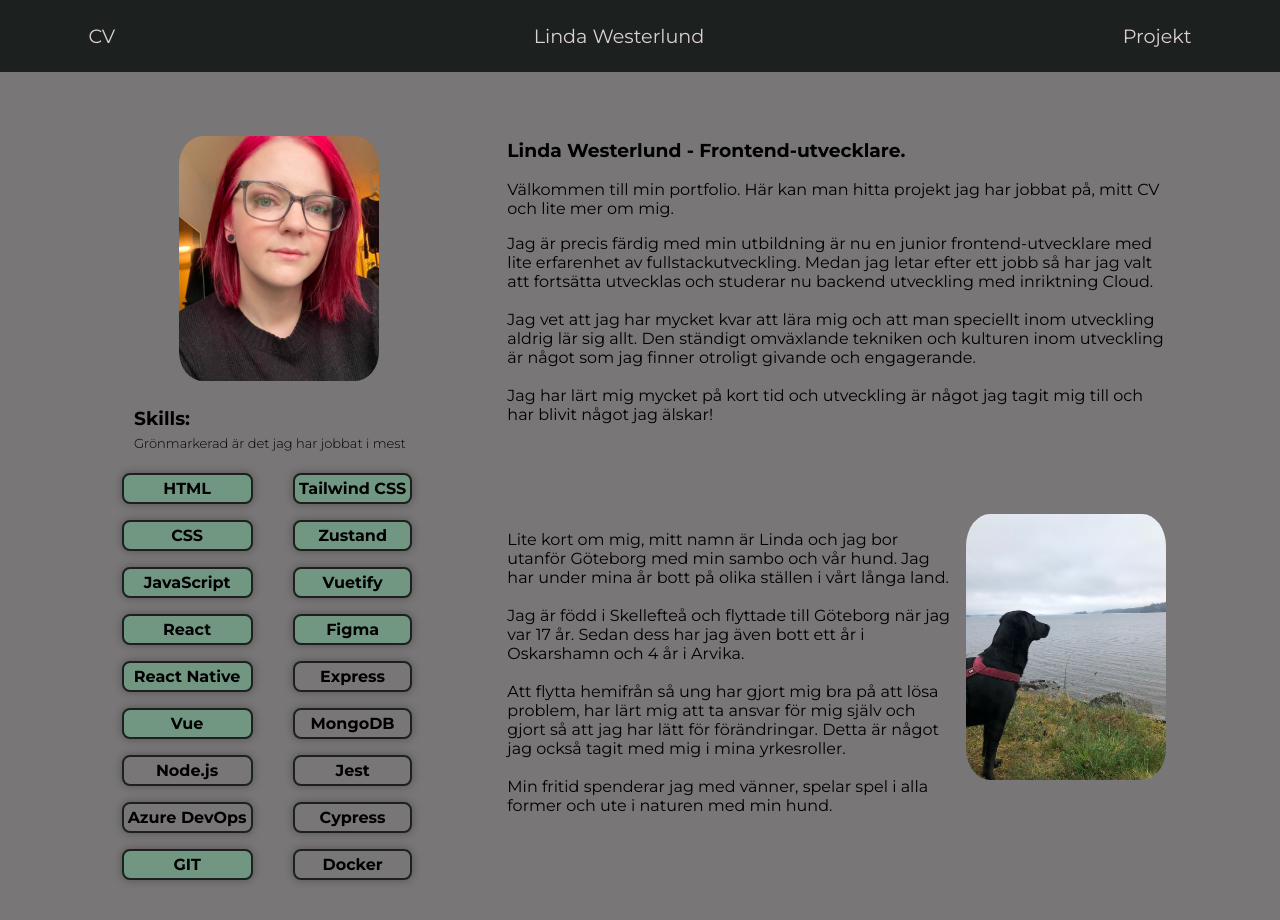
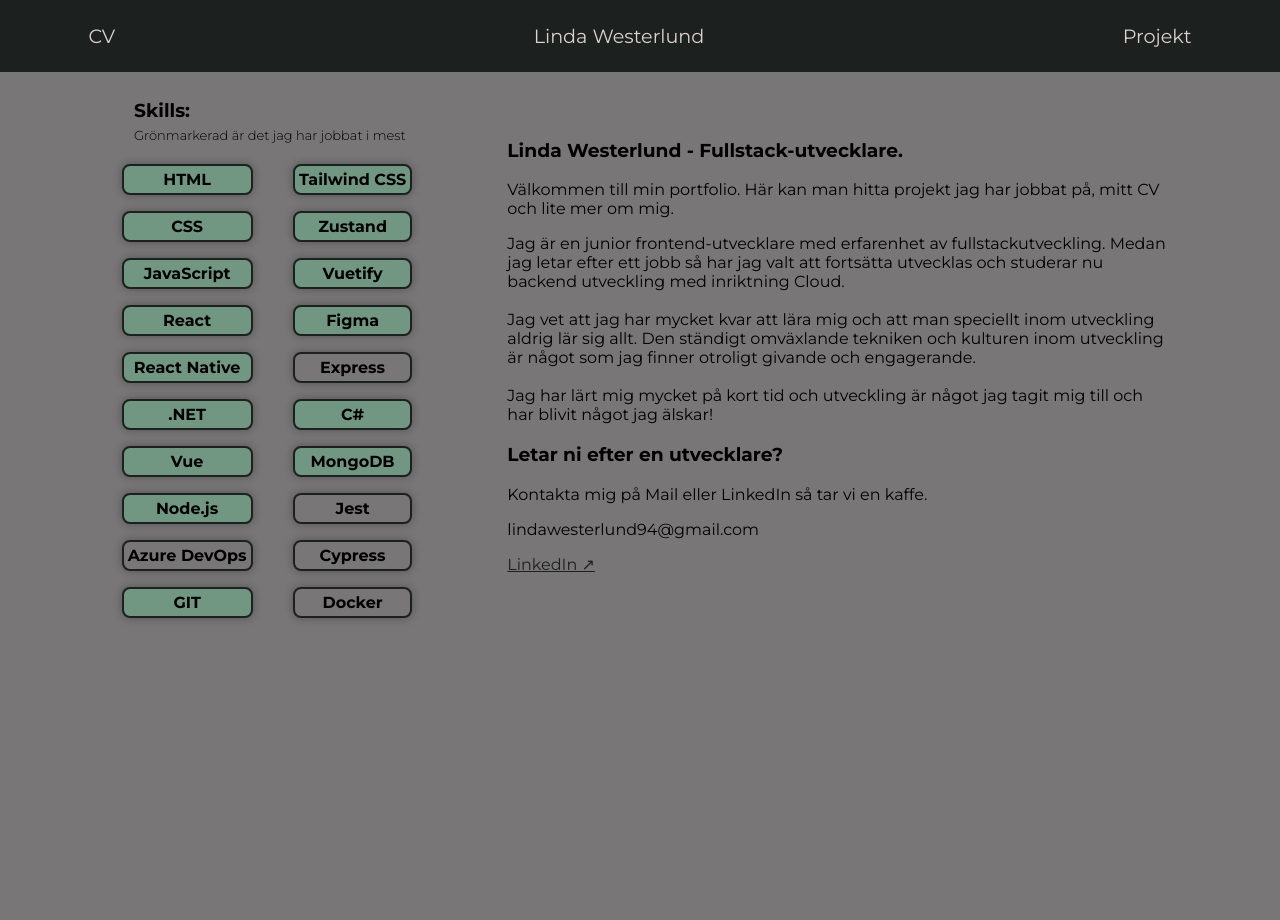
Before and after one commit to Vadfinnsinte/Linda-W-portfolio, a React (Vite) app: page / in a window 1280 px wide. Shown: the top 920 px of the page. After the commit the page ends 800 px from the top, so only its background shows below. Built offline with nearby package versions, Linux system fonts and the light colour scheme.

Commit message:
Changed lanfingpage and CV

```diff
--- a/src/components/ContactInfo.jsx
+++ b/src/components/ContactInfo.jsx
@@ -17,30 +17,24 @@ const ContactInfo = () => {
           <section>
             <h4>Målsättning</h4>
             <p>
-              Jag är klar med min utbildning och letar nu mitt första jobb som
-              examinerad utvecklare. Mitt mål är att hitta ett företag där jag
-              kan fortsätta att växa och utvecklas i min roll. Jag har under min
-              utbildning lärt mig mycket på kort tid, detta är något jag strävar
-              efter att fortsätta göra. Under tiden jag söker jobb så har jag
-              valt att fortsätta studera för att bredda mina kunskaper inom
-              backend.
+             Jag söker en roll inom utveckling där jag får kombinera frontend med backend och arbeta med moderna lösningar inom systemintegration. Jag trivs i miljöer där problemlösning, samarbete och teknisk utveckling är en naturlig del av vardagen.
             </p>
           </section>
           <section>
             <h4>Egenskaper</h4>
-            <p>
-              Jag har erfarenhet inom många olika yrken vilket har gjort mig
-              flexibel. Som person strävar jag efter att göra mitt bästa och
-              kontinuerligt förbättra mig själv. Jag är bra på att lösa problem,
-              improvisera och är inte rädd att fråga om hjälp när det behövs.
-            </p>
+            <ul>
+				<li>Lösningsorienterad och analytisk</li>
+				<li>Självständig med god samarbetsförmåga</li>
+				<li>Snabblärd och teknikintresserad</li>
+				<li>Strukturerad och ansvarstagande</li>
+            </ul>
           </section>
           <section>
             <h4>Arbetslivserfarenhet</h4>
 
             <h4>2025-2025 </h4>
             <p>
-              Utveckling av hemsida för översikt och inställningar på
+              LIA Nordlo Connect - Utveckling av hemsida för översikt och inställningar på
               kollektorer. Utvecklat i bl.a. VUE med Vuetify och nuxt. Använding
               av Grafana och docker.{" "}
             </p>
--- a/src/components/LandnigPageAlt.jsx
+++ b/src/components/LandnigPageAlt.jsx
@@ -9,18 +9,21 @@ const LandingPageAlt = () => {
   return (
     <>
       <section className="welcome-txt">
-        <img className="profile-pic" src={profilePic} />
+		   <div className="LIA-container">
+          <Language />
+        </div>
+
 
         <div className="text">
           <div>
-            <h3> Linda Westerlund - Frontend-utvecklare.</h3>
+            <h3> Linda Westerlund - Fullstack-utvecklare.</h3>
             <p>
               Välkommen till min portfolio. Här kan man hitta projekt jag har
               jobbat på, mitt CV och lite mer om mig.
             </p>
             <p>
-              Jag är precis färdig med min utbildning är nu en junior
-              frontend-utvecklare med lite erfarenhet av fullstackutveckling.
+              Jag är en junior
+              frontend-utvecklare med erfarenhet av fullstackutveckling.
               Medan jag letar efter ett jobb så har jag valt att fortsätta
               utvecklas och studerar nu backend utveckling med inriktning Cloud.
               <br />
@@ -34,34 +37,24 @@ const LandingPageAlt = () => {
               Jag har lärt mig mycket på kort tid och utveckling är något jag
               tagit mig till och har blivit något jag älskar!
             </p>
+			<div>
+			<h3>Letar ni efter en utvecklare? </h3>
+			<p>Kontakta mig på Mail eller LinkedIn så tar vi en kaffe.</p>
+			<p> lindawesterlund94@gmail.com </p>
+			  <a
+              href="https://www.linkedin.com/in/linda-westerlund-68340728b/"
+              target="_blank"
+              rel="noopener noreferrer"
+            >
+              LinkedIn &#x2197;
+            </a>
+
+			</div>
           </div>
-          <div className="flex">
-            <p>
-              Lite kort om mig, mitt namn är Linda och jag bor utanför Göteborg
-              med min sambo och vår hund. Jag har under mina år bott på olika
-              ställen i vårt långa land.
-              <br />
-              <br />
-              Jag är född i Skellefteå och flyttade till Göteborg när jag var 17
-              år. Sedan dess har jag även bott ett år i Oskarshamn och 4 år i
-              Arvika.
-              <br />
-              <br />
-              Att flytta hemifrån så ung har gjort mig bra på att lösa problem,
-              har lärt mig att ta ansvar för mig själv och gjort så att jag har
-              lätt för förändringar. Detta är något jag också tagit med mig i
-              mina yrkesroller.
-              <br />
-              <br />
-              Min fritid spenderar jag med vänner, spelar spel i alla former och
-              ute i naturen med min hund.
-            </p>
-            <img className="akira-pic" src={akira} />
-          </div>
+
+
         </div>
-        <div className="LIA-container">
-          <Language />
-        </div>
+
       </section>
     </>
   );
--- a/src/components/TechLanguage.jsx
+++ b/src/components/TechLanguage.jsx
@@ -23,10 +23,13 @@ const Language = () => {
         <p className="green">
           <span>React Native</span>
         </p>
+		    <p className="green">
+          <span>.NET </span>
+        </p>
         <p className="green">
           <span> Vue </span>
         </p>
-        <p>
+        <p className="green">
           <span>Node.js</span>
         </p>
         <p>
@@ -35,6 +38,8 @@ const Language = () => {
         <p className="green">
           <span>GIT </span>
         </p>
+
+
       </div>
       <div>
         <p className="green">
@@ -52,8 +57,11 @@ const Language = () => {
         <p>
           <span>Express</span>
         </p>
+		       <p className="green">
+          <span>C# </span>
+        </p>
 
-        <p>
+        <p className="green">
           <span> MongoDB</span>
         </p>
         <p>
```
